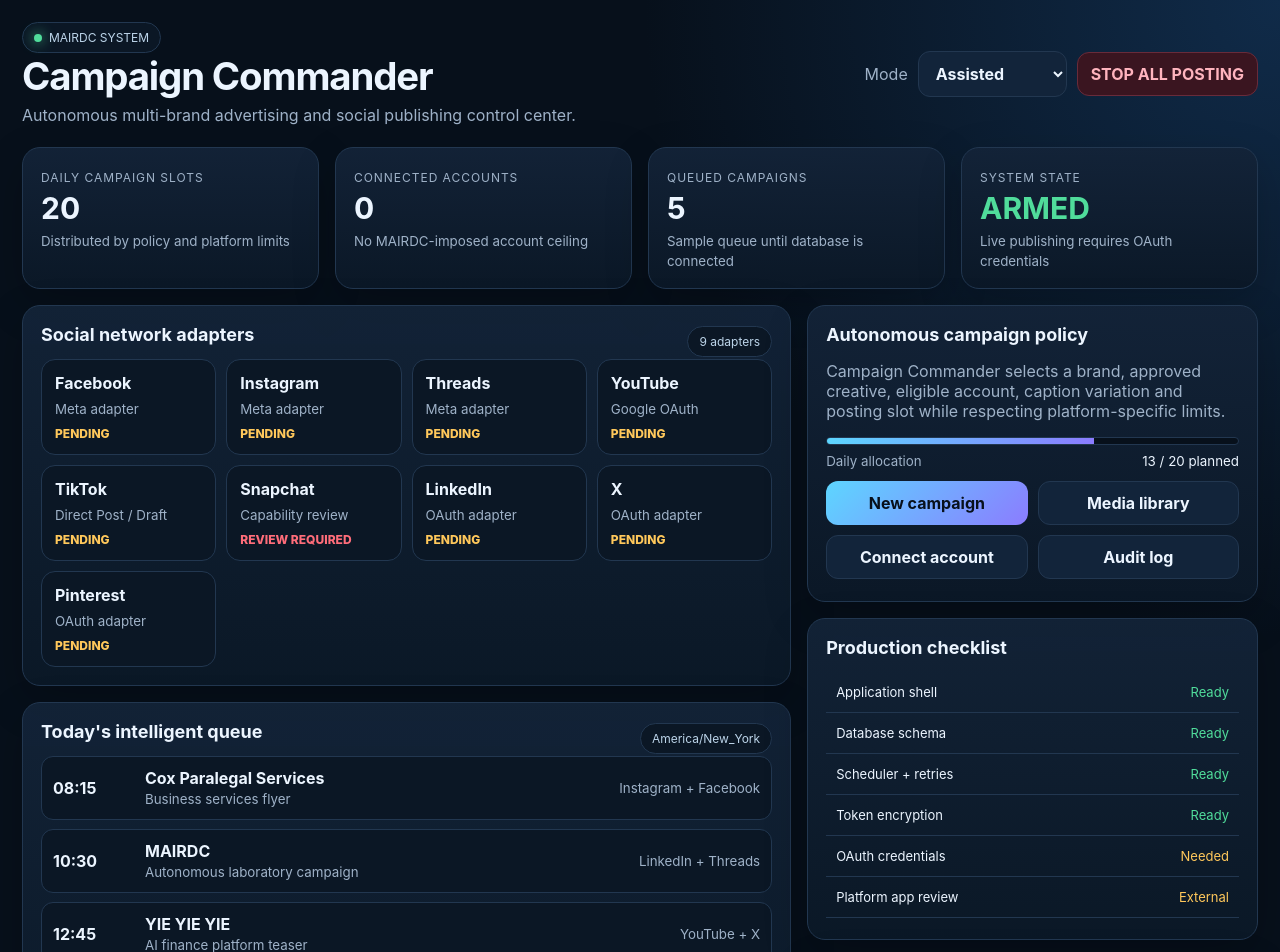
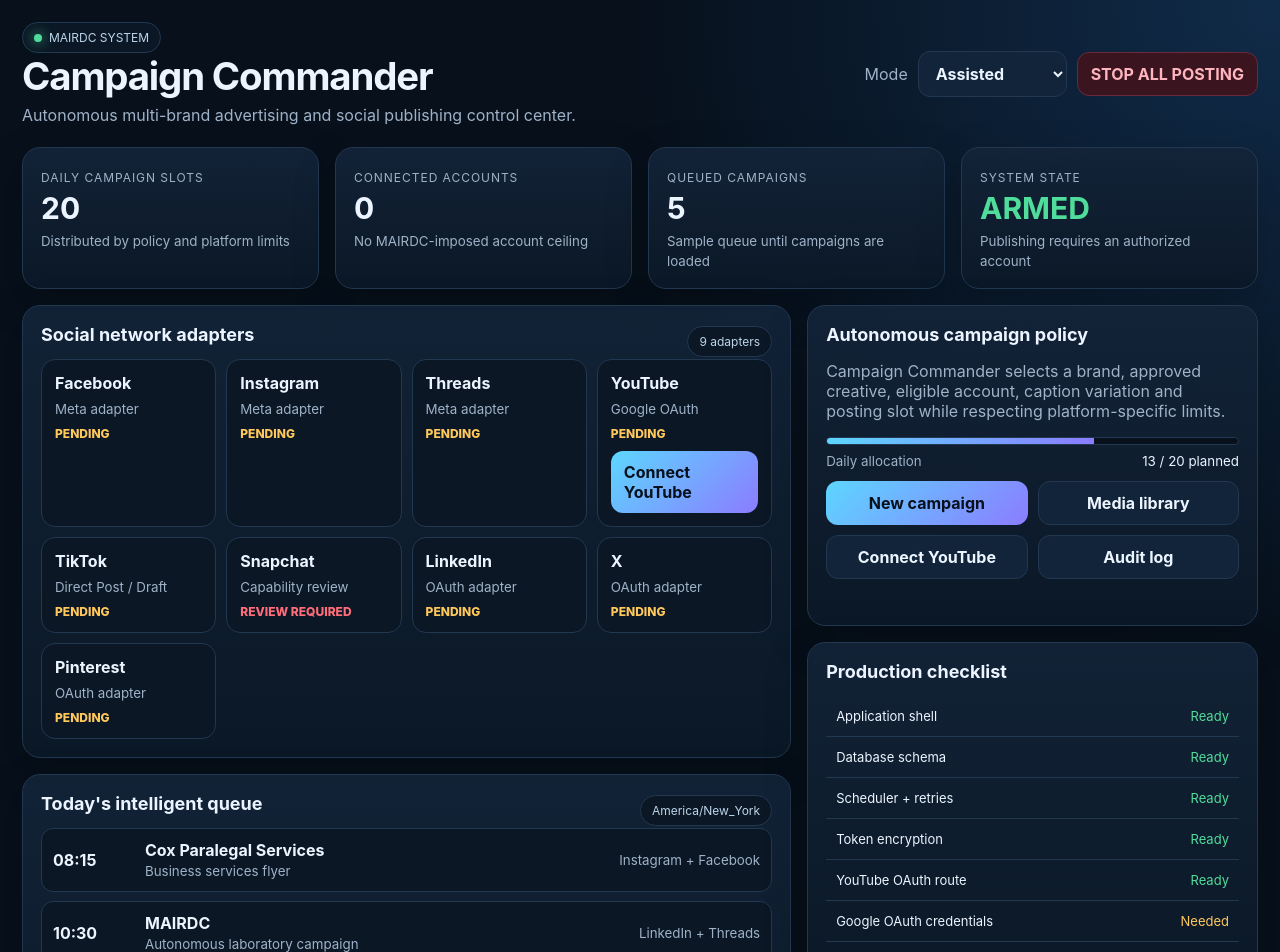
Before and after one commit to kennethmm859-maker/mairdc-campaign-commander, a Next.js app: page / in a window 1280 px wide. Shown: the top 952 px of the page. Built offline with nearby package versions, Linux system fonts and the light colour scheme; no server answers; the database is empty.

Commit message:
Connect dashboard to live social accounts and YouTube OAuth

```diff
--- a/components/Dashboard.tsx
+++ b/components/Dashboard.tsx
@@ -1,21 +1,22 @@
 "use client";
 
-import { useMemo, useState, type ChangeEvent } from "react";
+import { useEffect, useMemo, useState, type ChangeEvent } from "react";
 
 type Mode = "Manual" | "Assisted" | "Autonomous";
 type NetworkStatus = "ready" | "pending" | "blocked";
-type NetworkRow = readonly [string, string, NetworkStatus];
+type NetworkRow = readonly [string, string, NetworkStatus, string];
+type ConnectedAccount = { platform: string; status: string; display_name?: string };
 
 const networks: readonly NetworkRow[] = [
-  ["Facebook", "Meta adapter", "pending"],
-  ["Instagram", "Meta adapter", "pending"],
-  ["Threads", "Meta adapter", "pending"],
-  ["YouTube", "Google OAuth", "pending"],
-  ["TikTok", "Direct Post / Draft", "pending"],
-  ["Snapchat", "Capability review", "blocked"],
-  ["LinkedIn", "OAuth adapter", "pending"],
-  ["X", "OAuth adapter", "pending"],
-  ["Pinterest", "OAuth adapter", "pending"]
+  ["Facebook", "Meta adapter", "pending", "facebook"],
+  ["Instagram", "Meta adapter", "pending", "instagram"],
+  ["Threads", "Meta adapter", "pending", "threads"],
+  ["YouTube", "Google OAuth", "pending", "youtube"],
+  ["TikTok", "Direct Post / Draft", "pending", "tiktok"],
+  ["Snapchat", "Capability review", "blocked", "snapchat"],
+  ["LinkedIn", "OAuth adapter", "pending", "linkedin"],
+  ["X", "OAuth adapter", "pending", "x"],
+  ["Pinterest", "OAuth adapter", "pending", "pinterest"]
 ];
 
 const queue = [
@@ -29,7 +30,37 @@ const queue = [
 export default function Dashboard() {
   const [mode, setMode] = useState<Mode>("Assisted");
   const [paused, setPaused] = useState(false);
-  const configured = useMemo(() => networks.filter((x) => x[2] === "ready").length, []);
+  const [accounts, setAccounts] = useState<ConnectedAccount[]>([]);
+  const [notice, setNotice] = useState("");
+
+  useEffect(() => {
+    fetch("/api/accounts", { cache: "no-store" })
+      .then((r) => r.json())
+      .then((data) => setAccounts(Array.isArray(data.accounts) ? data.accounts : []))
+      .catch(() => setAccounts([]));
+
+    const params = new URLSearchParams(window.location.search);
+    const youtube = params.get("youtube");
+    if (youtube === "connected") setNotice("YouTube connected successfully.");
+    if (youtube === "error") setNotice(`YouTube connection failed: ${params.get("detail") || "unknown error"}`);
+  }, []);
+
+  const connectedPlatforms = useMemo(
+    () => new Set(accounts.filter((a) => a.status === "connected").map((a) => a.platform)),
+    [accounts],
+  );
+
+  const liveNetworks = useMemo(
+    () => networks.map(([name, note, defaultStatus, platform]) => [
+      name,
+      note,
+      connectedPlatforms.has(platform) ? "ready" : defaultStatus,
+      platform,
+    ] as const),
+    [connectedPlatforms],
+  );
+
+  const configured = accounts.filter((a) => a.status === "connected").length;
 
   async function emergencyStop() {
     setPaused(true);
@@ -47,6 +78,7 @@ export default function Dashboard() {
           <div className="badge"><span className="dot"/> MAIRDC SYSTEM</div>
           <h1>Campaign Commander</h1>
           <p>Autonomous multi-brand advertising and social publishing control center.</p>
+          {notice && <p className="badge" style={{marginTop:12}}>{notice}</p>}
         </div>
         <div className="row">
           <label className="muted">Mode</label>
@@ -60,8 +92,8 @@ export default function Dashboard() {
       <section className="grid stats">
         <div className="card stat"><span>Daily campaign slots</span><strong>20</strong><small className="muted">Distributed by policy and platform limits</small></div>
         <div className="card stat"><span>Connected accounts</span><strong>{configured}</strong><small className="muted">No MAIRDC-imposed account ceiling</small></div>
-        <div className="card stat"><span>Queued campaigns</span><strong>5</strong><small className="muted">Sample queue until database is connected</small></div>
-        <div className="card stat"><span>System state</span><strong className={paused?"status-blocked":"status-ready"}>{paused?"PAUSED":"ARMED"}</strong><small className="muted">Live publishing requires OAuth credentials</small></div>
+        <div className="card stat"><span>Queued campaigns</span><strong>5</strong><small className="muted">Sample queue until campaigns are loaded</small></div>
+        <div className="card stat"><span>System state</span><strong className={paused?"status-blocked":"status-ready"}>{paused?"PAUSED":"ARMED"}</strong><small className="muted">Publishing requires an authorized account</small></div>
       </section>
 
       <section className="grid main">
@@ -69,7 +101,17 @@ export default function Dashboard() {
           <div className="card">
             <div className="row spread"><h2>Social network adapters</h2><span className="badge">9 adapters</span></div>
             <div className="networks">
-              {networks.map(([name, note, status]) => <div className="network" key={name}><b>{name}</b><small>{note}</small><div className={`status-${status}`} style={{marginTop:8,fontSize:12,fontWeight:800}}>{status === "blocked" ? "REVIEW REQUIRED" : status.toUpperCase()}</div></div>)}
+              {liveNetworks.map(([name, note, status, platform]) => (
+                <div className="network" key={name}>
+                  <b>{name}</b><small>{note}</small>
+                  <div className={`status-${status}`} style={{marginTop:8,fontSize:12,fontWeight:800}}>{status === "blocked" ? "REVIEW REQUIRED" : status.toUpperCase()}</div>
+                  {platform === "youtube" && (
+                    <a className="btn primary" style={{display:"inline-block",marginTop:10,textDecoration:"none"}} href="/api/oauth/youtube/start">
+                      {status === "ready" ? "Reconnect YouTube" : "Connect YouTube"}
+                    </a>
+                  )}
+                </div>
+              ))}
             </div>
           </div>
 
@@ -87,7 +129,7 @@ export default function Dashboard() {
             <p className="muted">Campaign Commander selects a brand, approved creative, eligible account, caption variation and posting slot while respecting platform-specific limits.</p>
             <div className="progress"><i/></div>
             <div className="row spread" style={{marginTop:8}}><small className="muted">Daily allocation</small><small>13 / 20 planned</small></div>
-            <div className="actions"><button className="btn primary">New campaign</button><button className="btn">Media library</button><button className="btn">Connect account</button><button className="btn">Audit log</button></div>
+            <div className="actions"><button className="btn primary">New campaign</button><button className="btn">Media library</button><a className="btn" style={{textDecoration:"none",textAlign:"center"}} href="/api/oauth/youtube/start">Connect YouTube</a><button className="btn">Audit log</button></div>
           </div>
 
           <div className="card">
@@ -97,15 +139,15 @@ export default function Dashboard() {
               <tr><td>Database schema</td><td className="status-ready">Ready</td></tr>
               <tr><td>Scheduler + retries</td><td className="status-ready">Ready</td></tr>
               <tr><td>Token encryption</td><td className="status-ready">Ready</td></tr>
-              <tr><td>OAuth credentials</td><td className="status-pending">Needed</td></tr>
-              <tr><td>Platform app review</td><td className="status-pending">External</td></tr>
+              <tr><td>YouTube OAuth route</td><td className="status-ready">Ready</td></tr>
+              <tr><td>Google OAuth credentials</td><td className={connectedPlatforms.has("youtube") ? "status-ready" : "status-pending"}>{connectedPlatforms.has("youtube") ? "Connected" : "Needed"}</td></tr>
             </tbody></table>
           </div>
 
           <div className="card"><h2>Safety controls</h2><p className="muted">Duplicate suppression, per-account daily caps, retry backoff, global pause, platform policy gates, and complete publish-attempt logging are built into the scheduler design.</p></div>
         </aside>
       </section>
-      <footer className="footer">MAIRDC Campaign Commander · Production foundation v0.1</footer>
+      <footer className="footer">MAIRDC Campaign Commander · Production foundation v0.2</footer>
     </main>
   );
 }
```
